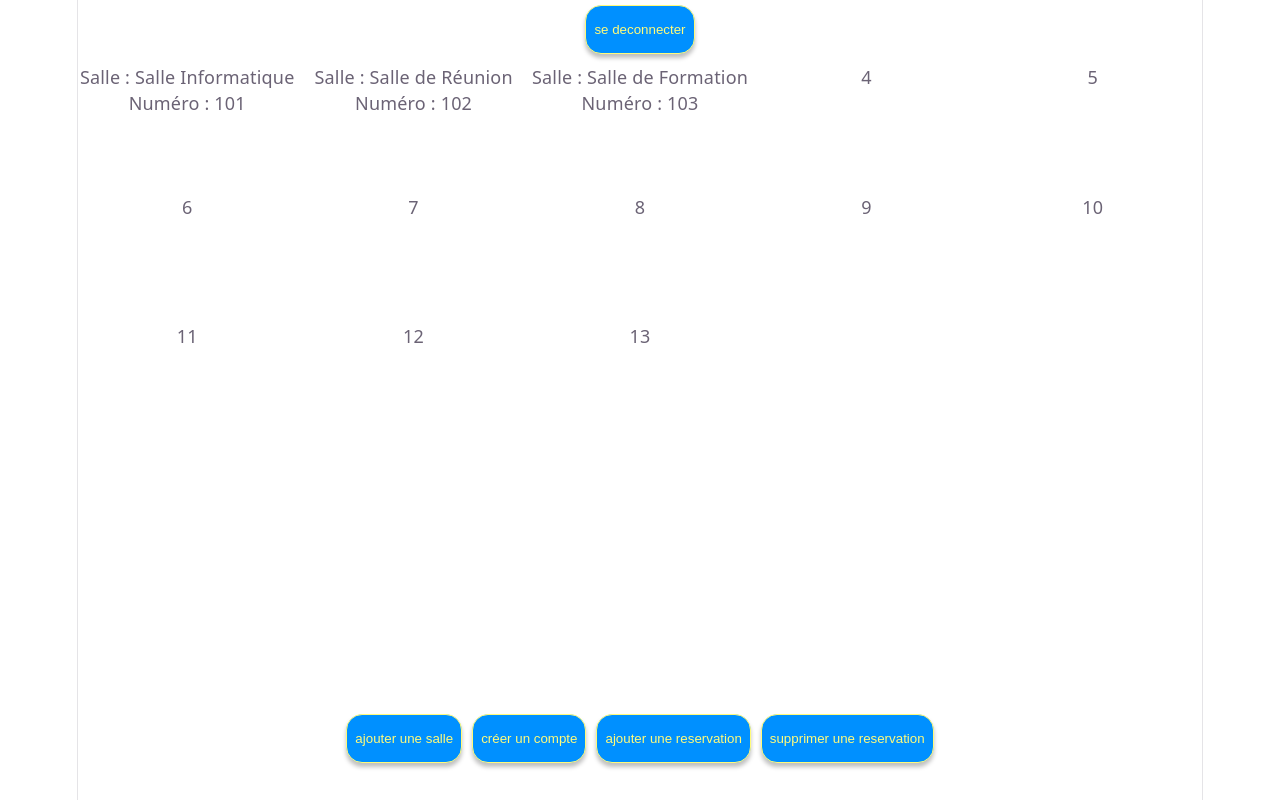
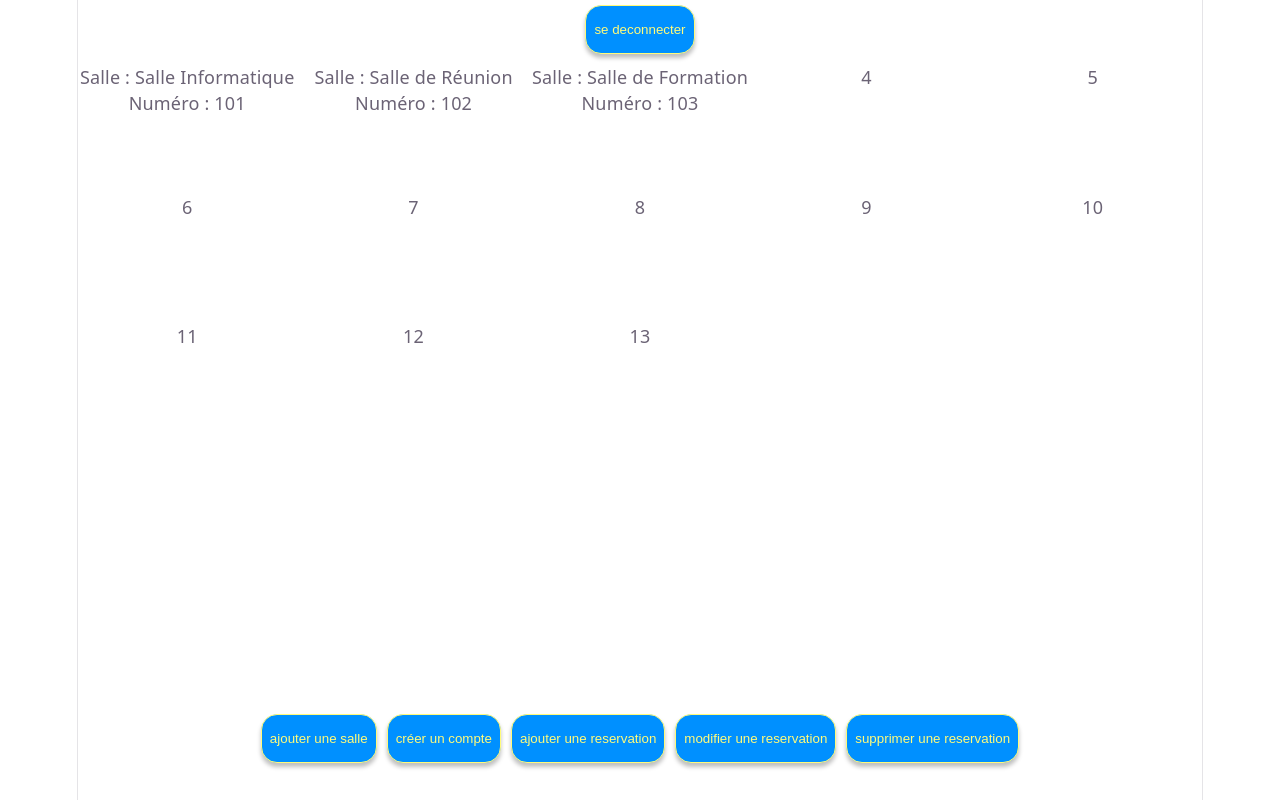
Before and after one commit to porte-christophe/la-bonne-salle-au-bon-moment, a React (Vite) app: page /dashboardAdmin in a window 1280 px wide. Built offline with nearby package versions, Linux system fonts and the light colour scheme.

Commit message:
modification des boutons des dashboard

```diff
--- a/src/pages/dashboard-admin.tsx
+++ b/src/pages/dashboard-admin.tsx
@@ -40,6 +40,7 @@ function DashboardAdmin(){
             <Button description='ajouter une salle'/>
             <Button description='créer un compte'/>
             <Button description='ajouter une reservation'/>
+            <Button description='modifier une reservation'/>
             <Button description='supprimer une reservation'/>
           </div>
         </footer>
--- a/src/pages/dashboard-formateur.tsx
+++ b/src/pages/dashboard-formateur.tsx
@@ -34,10 +34,9 @@ function DashboardFormateur(){
         </main>
         <footer>
             <div>
-            <Button description='selectionner une reservation'/>
-            <Button description='effectuer une reservation'/>
-            <Button description='modifier une reservation'/>
-            <Button description='supprimer une reservation'/>
+                <Button description='effectuer une reservation'/>
+                <Button description='modifier une reservation'/>
+                <Button description='supprimer une reservation'/>
             </div>
         </footer>
       </>
```
